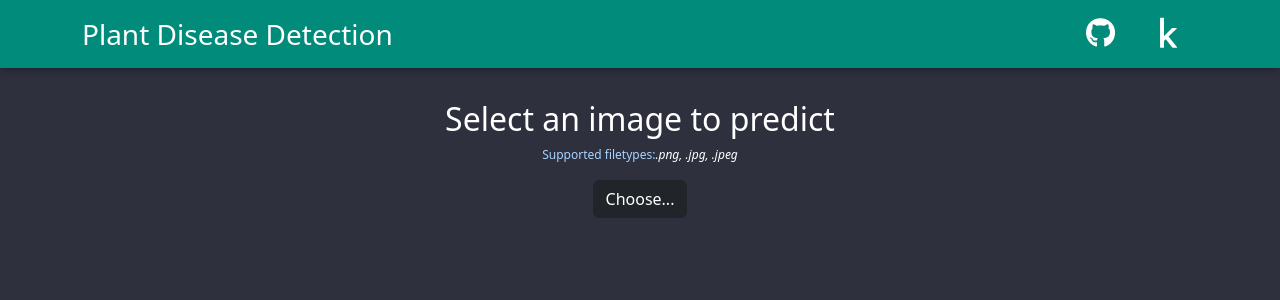
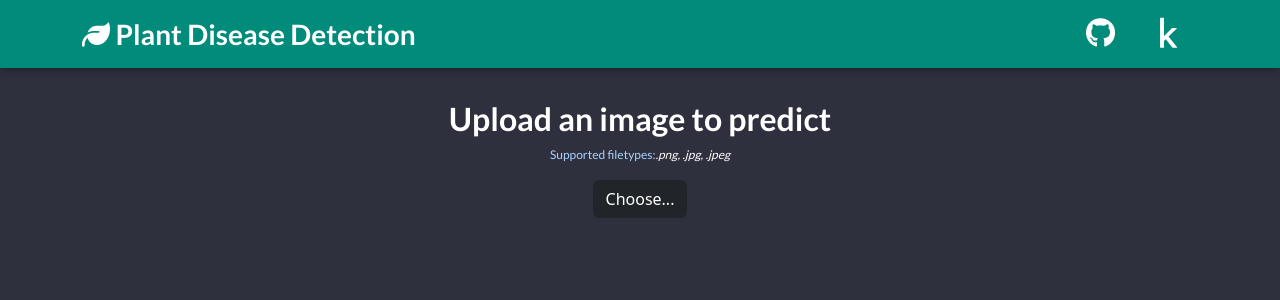
Before and after one commit to Subhadeep0506/plant-disease-detection, a Flask app: page / in a window 1280 px wide. Shown: the top 300 px of the page. Run offline with Flask 2, Linux system fonts and the light colour scheme; some libraries are stand-ins or nearby versions.

Commit message:
minor changes

```diff
--- a/app.py
+++ b/app.py
@@ -76,6 +76,7 @@ def upload():
             'Tomato_Spider_mites_Two_spotted_spider_mite', 'Tomato__Target_Spot',
             'Tomato__YellowLeaf__Curl_Virus', 'Tomato_mosaic_virus',
             'Tomato_healthy']
+
         return jsonify({
             "predict": diseases_dict[CATEGORIES[pred_class]],
             "probability": str(round(probability, 4))
--- a/static/css/main.css
+++ b/static/css/main.css
@@ -1,7 +1,8 @@
+@import url('https://fonts.googleapis.com/css2?family=Lato:wght@400;700&display=swap');
+
 * {
   color: #FFFFFF;
 }
-
 
 body {
   background-color: #2e303e;
@@ -13,6 +14,16 @@ p {
   color: #ffffff;
 }
 
+h2, h3 {
+  font-family: 'Lato', sans-serif;
+  font-weight: 700;
+}
+
+p {
+  font-family: 'Lato', sans-serif;
+  font-weight: 400;
+}
+
 .nav-custom {
   background-color: #008b7b;
   box-shadow: 0 1px 10px rgba(0, 0, 0, 0.4);
@@ -20,11 +31,23 @@ p {
 
 .product-title {
   color: #ffffff !important;
+  font-family: 'Lato', sans-serif;
+  font-weight: 700;
+  font-size: 28px;
+  transition: color 300ms ease;
+}
+
+.brand-icon {
+  color: #ffffff !important;
   font-size: 28px;
   transition: color 300ms ease;
 }
 
 .product-title:hover {
+  color: #2e303e !important;
+}
+
+.product-title:hover .brand-icon {
   color: #2e303e !important;
 }
 
@@ -35,6 +58,14 @@ p {
 }
 
 .icons:hover {
+  color: #2e303e;
+}
+
+.icon-container, .title-container {
+  transition: color 0.2s ease;
+}
+
+.icon-container:hover, .title-container:hover {
   color: #2e303e;
 }
 
@@ -68,6 +99,14 @@ input[type="file"] {
   box-shadow: 0px 4px 8px 0px rgba(0, 0, 0, 0.3);
   background: #009a8a;
   color: #ffffff;
+  font-family: 'Lato', sans-serif;
+  border: none;
+  border-radius: 6px;
+}
+
+.submit-btn:hover {
+  color: #ffffff;
+  background: #00d3be;
 }
 
 .favicon {
--- a/templates/base.html
+++ b/templates/base.html
@@ -33,7 +33,8 @@
     <nav class="navbar navbar-expand-lg navbar-light nav-custom">
       <div class="container">
         <a class="navbar-brand product-title" href="/"
-          >Plant Disease Detection</a
+          ><i class="fa-solid fa-leaf brand-icon"></i> Plant Disease
+          Detection</a
         >
         <span>
           <a
--- a/templates/index.html
+++ b/templates/index.html
@@ -1,6 +1,6 @@
 {% extends "base.html" %} {% block content %}
 
-<h2 class="d-flex justify-content-center">Select an image to predict</h2>
+<h2 class="d-flex justify-content-center">Upload an image to predict</h2>
 <p class="short-text d-flex justify-content-center">
   Supported filetypes:
   <cite title="Only png, jpeg and jpg are supported bruh!"
```
